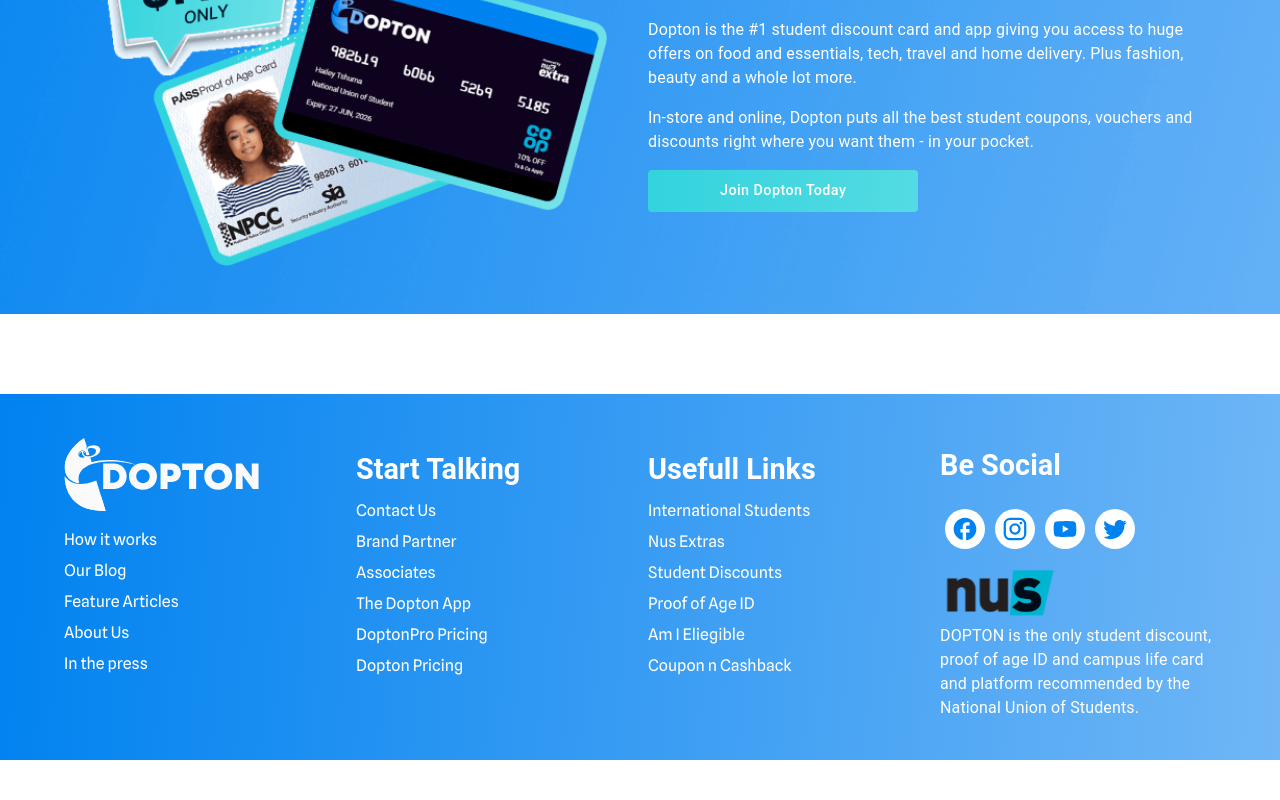
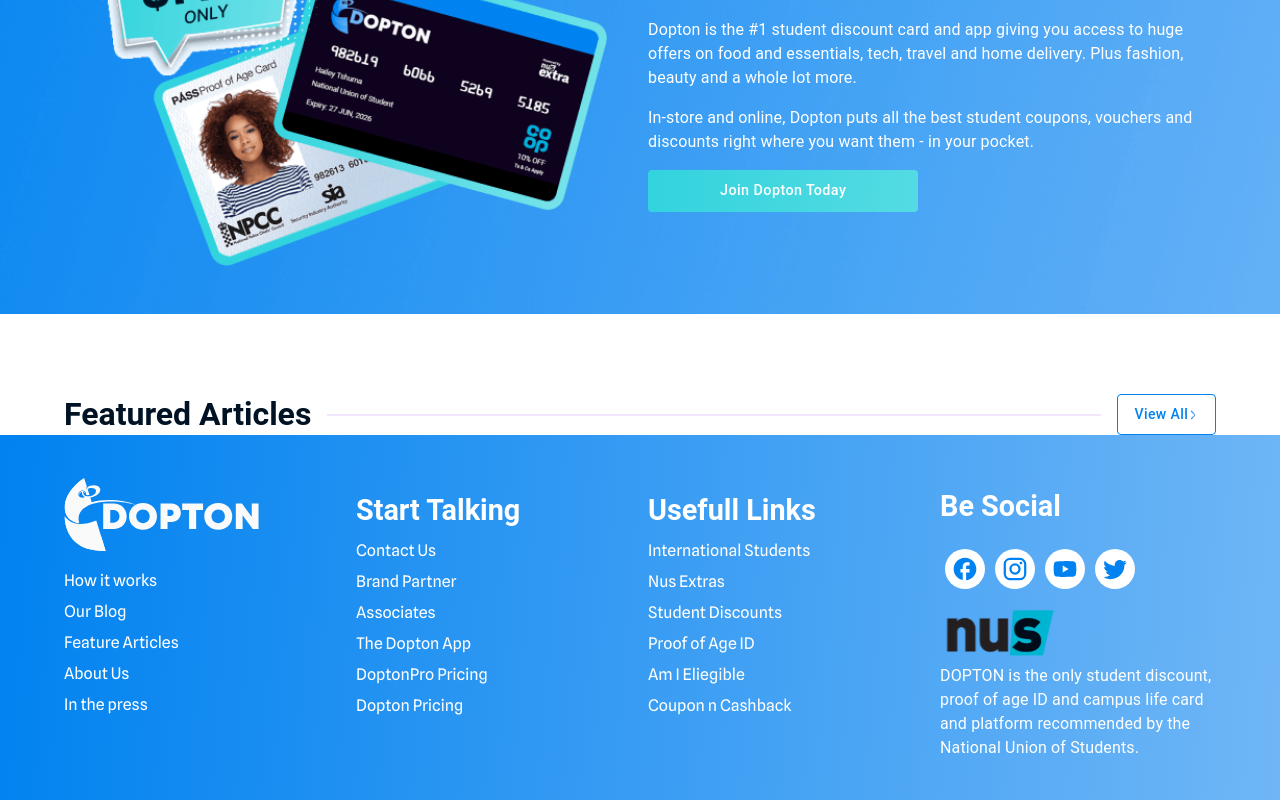
Before and after one commit to rahmanhamim/dopton-nextjs, a Next.js app: page / in a window 1280 px wide. Shown: the part 3467-4267 px from the top of the page. Before the commit the page ends 4227 px from the top, so only its background shows below. Built offline with nearby package versions, Linux system fonts and the light colour scheme.

Commit message:
slick on progress

```diff
--- a/package.json
+++ b/package.json
@@ -17,12 +17,15 @@
     "next": "12.1.6",
     "react": "18.2.0",
     "react-dom": "18.2.0",
+    "react-slick": "^0.29.0",
+    "slick-carousel": "^1.8.1",
     "styled-components": "^5.3.5"
   },
   "devDependencies": {
     "@types/node": "18.0.0",
     "@types/react": "18.0.14",
     "@types/react-dom": "18.0.5",
+    "@types/react-slick": "^0.23.9",
     "eslint": "8.18.0",
     "eslint-config-next": "12.1.6",
     "typescript": "4.7.4"
--- /dev/null
+++ b/src/components/home/FeatureArticleSection.tsx
@@ -0,0 +1,119 @@
+import { Box, Container, Typography } from "@mui/material";
+import ButtonPrimaryLight from "components/shared/ButtonPrimaryLight";
+import Image from "next/image";
+import React, { useRef } from "react";
+import "slick-carousel/slick/slick.css";
+import "slick-carousel/slick/slick-theme.css";
+import Slider from "react-slick";
+
+const FeatureArticleSection = () => {
+  // const sliderRef = useRef<any>(null!);
+
+  // const settings = {
+  //   dots: true,
+  //   arrows: false,
+  //   infinite: true,
+  //   slidesToShow: 3,
+  //   slidesToScroll: 1,
+  //   autoplay: true,
+  //   speed: 2000,
+  //   autoplaySpeed: 3000,
+  //   initialSlide: 0,
+  //   responsive: [
+  //     {
+  //       breakpoint: 1024,
+  //       settings: {
+  //         slidesToShow: 2,
+  //         slidesToScroll: 1,
+  //         infinite: false,
+  //         dots: false,
+  //       },
+  //     },
+  //     {
+  //       breakpoint: 600,
+  //       settings: {
+  //         slidesToShow: 1,
+  //         slidesToScroll: 1,
+  //         initialSlide: 0,
+  //         infinite: false,
+  //         dots: false,
+  //       },
+  //     },
+  //     {
+  //       breakpoint: 480,
+  //       settings: {
+  //         slidesToShow: 1,
+  //         slidesToScroll: 1,
+  //         infinite: false,
+  //         dots: false,
+  //       },
+  //     },
+  //   ],
+  // };
+
+  return (
+    <Box>
+      <Container>
+        <Box
+          sx={{
+            display: "flex",
+            alignItems: "center",
+            justifyContent: "space-between",
+            flexDirection: { xs: "column", sm: "row" },
+          }}
+        >
+          <Typography
+            variant="h3"
+            sx={{ fontWeight: "bold", fontSize: "2rem" }}
+          >
+            Featured Articles
+          </Typography>
+          <Box
+            sx={{
+              width: "30%",
+              height: "2px",
+              m: 2,
+
+              backgroundColor: "#f2e6ff",
+              flexGrow: 1,
+            }}
+          ></Box>
+          <ButtonPrimaryLight
+            text="View All"
+            icon={
+              <Image
+                src="/assets/imgs/icons/arrow-icon.svg"
+                alt="search-logo"
+                width="10px"
+                height="10px"
+              />
+            }
+          />
+        </Box>
+
+        {/* <Slider {...settings} ref={sliderRef}>
+          <div>
+            <h3>1</h3>
+          </div>
+          <div>
+            <h3>2</h3>
+          </div>
+          <div>
+            <h3>3</h3>
+          </div>
+          <div>
+            <h3>4</h3>
+          </div>
+          <div>
+            <h3>5</h3>
+          </div>
+          <div>
+            <h3>6</h3>
+          </div>
+        </Slider> */}
+      </Container>
+    </Box>
+  );
+};
+
+export default FeatureArticleSection;
--- a/src/components/home/HomePage.tsx
+++ b/src/components/home/HomePage.tsx
@@ -1,4 +1,5 @@
 import React from "react";
+import FeatureArticleSection from "./FeatureArticleSection";
 import HeroSection from "./HeroSection";
 import MemberSection from "./MemberSection";
 import OffersSection from "./OffersSection";
@@ -13,6 +14,7 @@
       <TabsSection />
       <OffersSection />
       <MemberSection />
+      <FeatureArticleSection />
     </>
   );
 };
```
Also changed, not shown: 2 other files (tests, documents, lock files or other folders).
